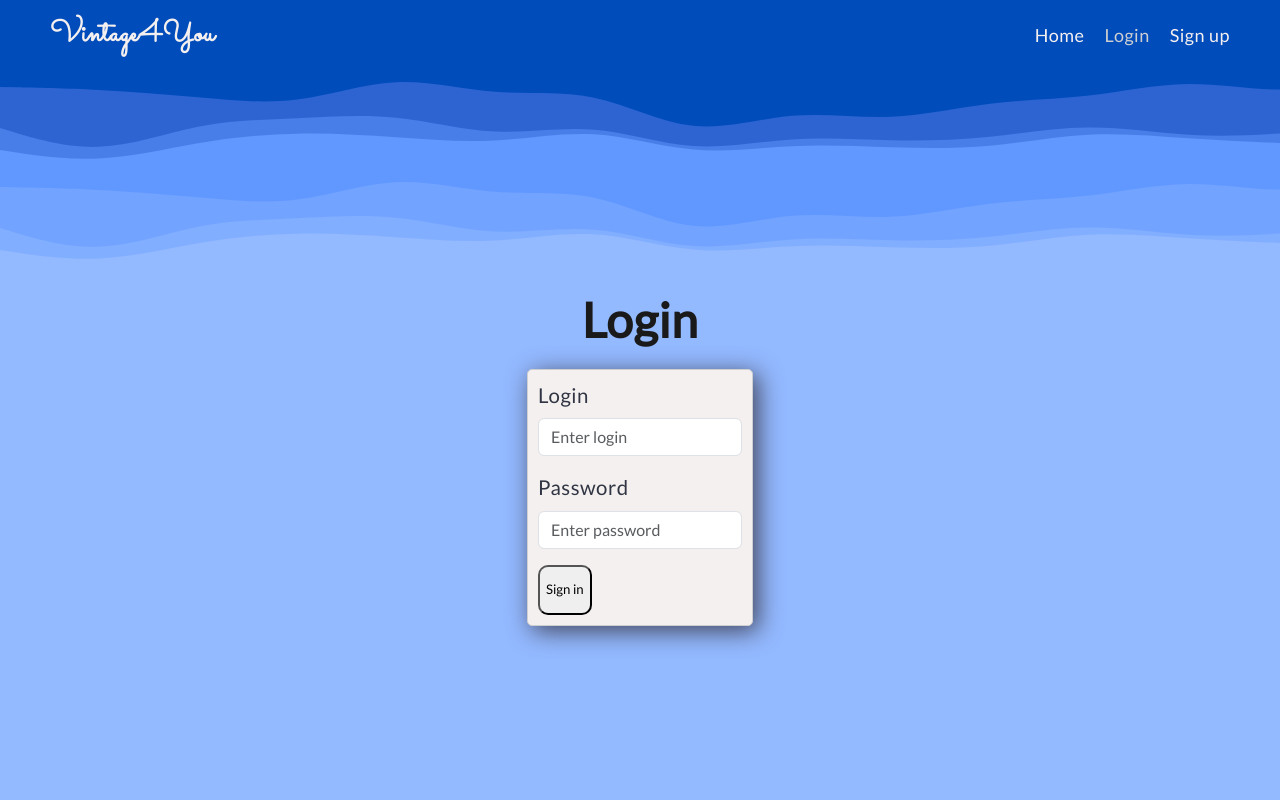
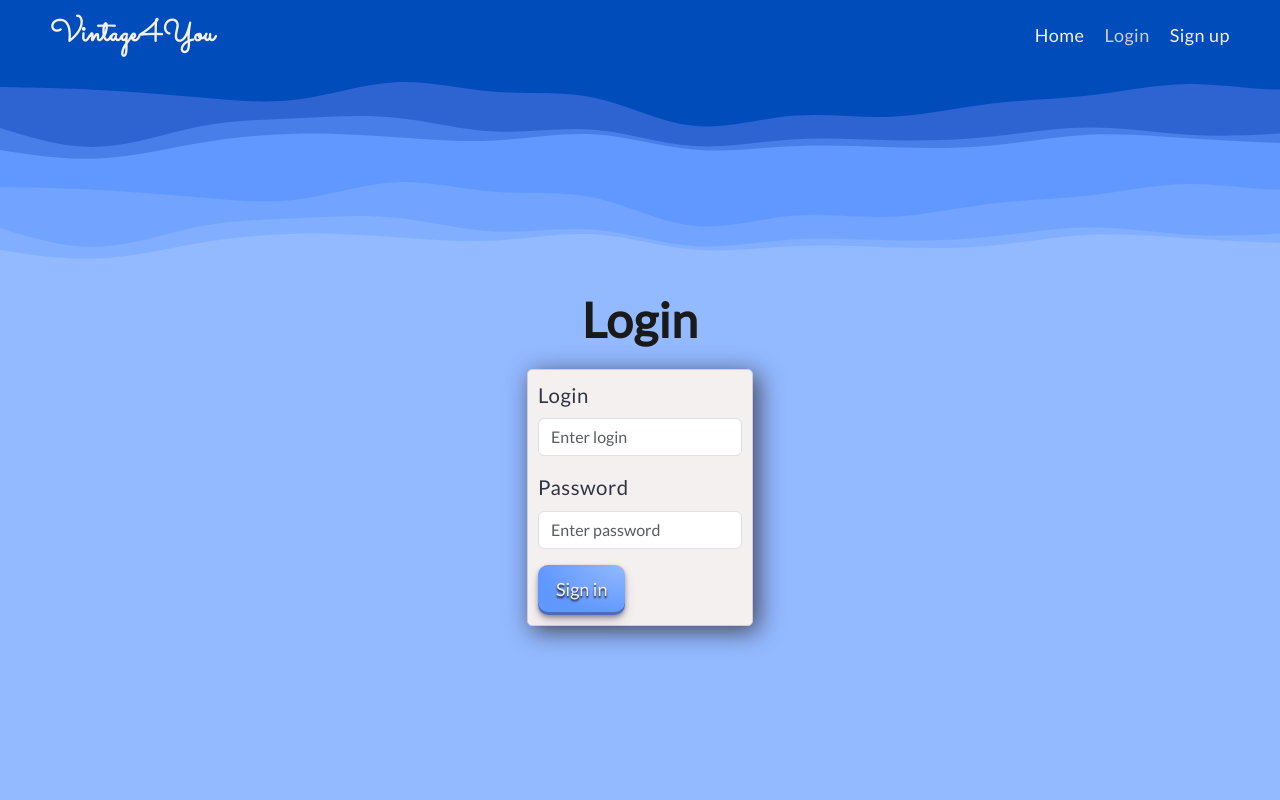
Before and after one commit to karollion/Vintage4You, a React (Create React App) app in the folder client/: page /login in a window 1280 px wide. Shown: the top 800 px of the page. Built offline with nearby package versions, Linux system fonts and the light colour scheme; no server answers.

Commit message:
Add styles to buttons

```diff
--- a/client/src/components/common/Button/Button.module.scss
+++ b/client/src/components/common/Button/Button.module.scss
@@ -2,6 +2,27 @@
 
 .button{
   height: 50px;
+  padding: 0 18px;
+  background-image: radial-gradient(100% 100% at 100% 0, $color-blue-light 0, $color-blue-mid 100%);
+  border: 0;
   border-radius: 10px;
+  box-shadow: rgba(45, 35, 66, .4) 0 2px 4px,rgba(45, 35, 66, .3) 0 7px 13px -3px,rgba(58, 65, 111, .5) 0 -3px 0 inset;
+  color: $text-color-light;
+  text-shadow: $text-color-dark 0 2px 2px;
+  cursor: pointer;
+  transition: box-shadow .15s,transform .15s;
+  font-size: calc($base-size * 1.5);
 
+  &:focus {
+    box-shadow: $color-blue-mid 0 0 0 1.5px inset, rgba(45, 35, 66, .4) 0 2px 4px, rgba(45, 35, 66, .3) 0 7px 13px -3px, $color-blue-mid 0 -3px 0 inset;
+  }
+  &:hover {
+    box-shadow: rgba(45, 35, 66, .4) 0 4px 8px, rgba(45, 35, 66, .3) 0 7px 13px -3px, $color-blue-mid 0 -3px 0 inset;
+    transform: translateY(-2px);
+  }
+
+  &:active {
+    box-shadow: $color-blue-mid 0 3px 7px inset;
+    transform: translateY(2px);
+  }
 }
--- a/client/src/styles/settings.scss
+++ b/client/src/styles/settings.scss
@@ -24,6 +24,7 @@ $base-size: 12px;
 $transition: all 0.5s;
 
 $text-color-dark: $color-black;
+$text-color-light: $color-light;
 
 // ------ Nav bar ------ //
 
```
